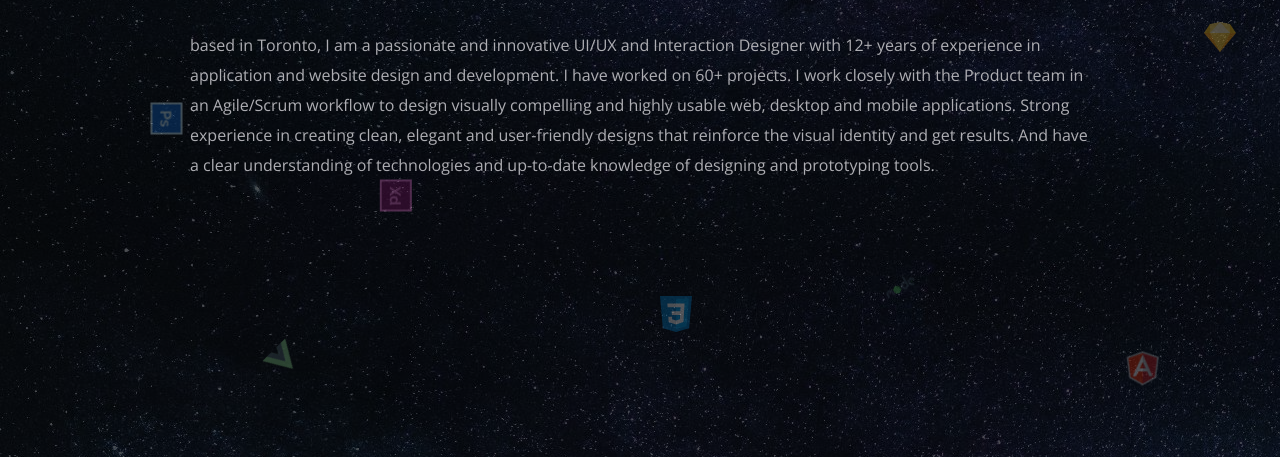
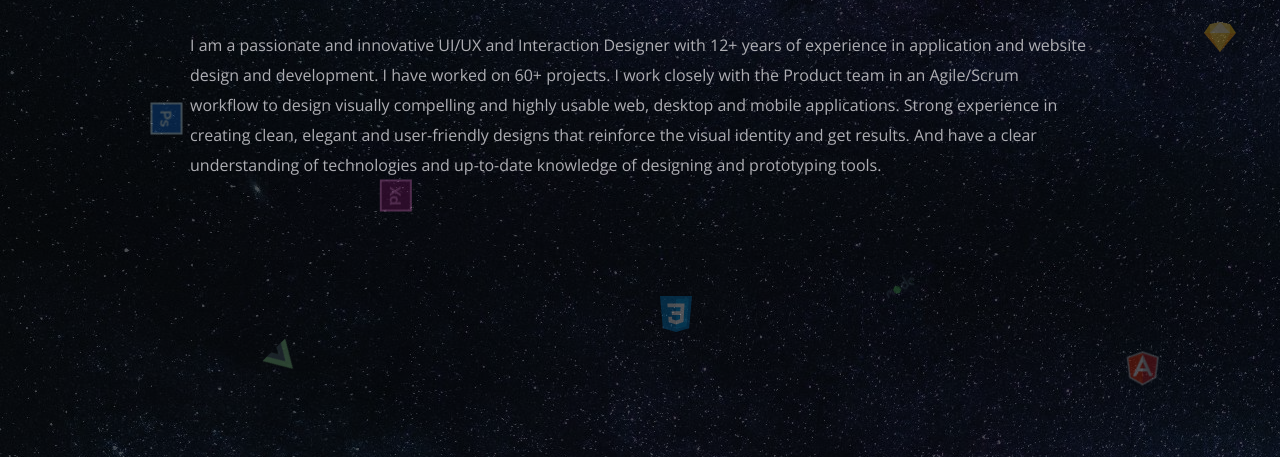
Before and after one commit to Sobilal/portfolio, a plain HTML site: page index.html in a window 1280 px wide. Shown: the part 343-800 px from the top of the page. Drawn offline with nearby package versions, Linux system fonts and the light colour scheme.

Commit message:
text change

```diff
--- a/index.html
+++ b/index.html
@@ -22,7 +22,7 @@
             data-type='[ "{ UX/UI Designer }","{ Web-Designer }", "{ Front-End Developer }"]'>
             <span class="wrap"></span>
           </a><br><br>
-          <a style="font-size: 16px; color: rgb(174, 174, 179); font-weight: 300;">based in Toronto, I am a passionate and innovative UI/UX and Interaction
+          <a style="font-size: 16px; color: rgb(174, 174, 179); font-weight: 300;">I am a passionate and innovative UI/UX and Interaction
             Designer with 12+ years of experience in application and
             website design and development. I have worked on 60+
             projects. I work closely with the Product team in an
```
